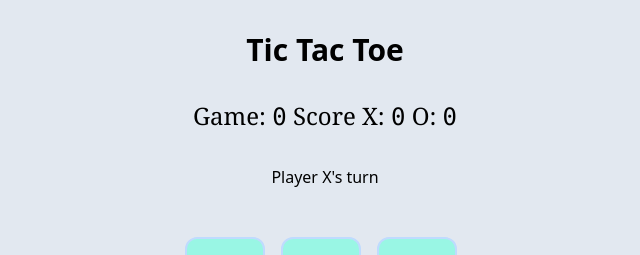
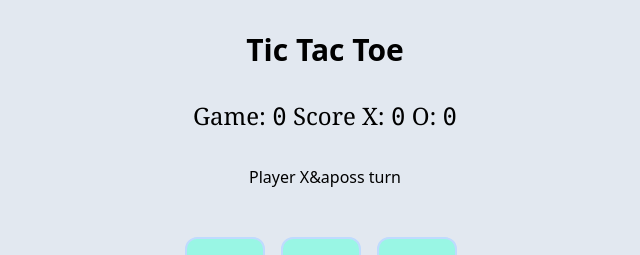
Before and after one commit to sebastianscinteie/tic-tac-toe-ts, a Next.js app: page / in a window 1280 px wide. Shown: the top 255 px of the page, without its empty margins (315-955 px from the left). Built offline with nearby package versions, Linux system fonts and the light colour scheme.

Commit message:
Fix apos

```diff
--- a/src/app/page.tsx
+++ b/src/app/page.tsx
@@ -85,7 +85,7 @@ function Board() {
   return (
     <>
       <h3 className="mb-8 text-2xl font-serif">Game: {decimalFont(gameNo)}  Score X: {decimalFont(score.X)} O: {decimalFont(score.O)}</h3>
-      <h3 className="mb-8 text-1xl">Player {player}'s turn</h3>
+      <h3 className="mb-8 text-1xl">Player {player}{`&apos`}s turn</h3>
       {/* <h3 className="mb-8 text-1xl text-red-500">{(winner == null)?<>&nbsp;</>:`Winner is ${winner}`}</h3> commented this so I won't lose the nbsp stuff*/}
       {/* &nbsp; or non-breaking space is used to preserver the layout of the page when this h3 has text null, otherwise the entire layout will be shifted*/}
 
```
